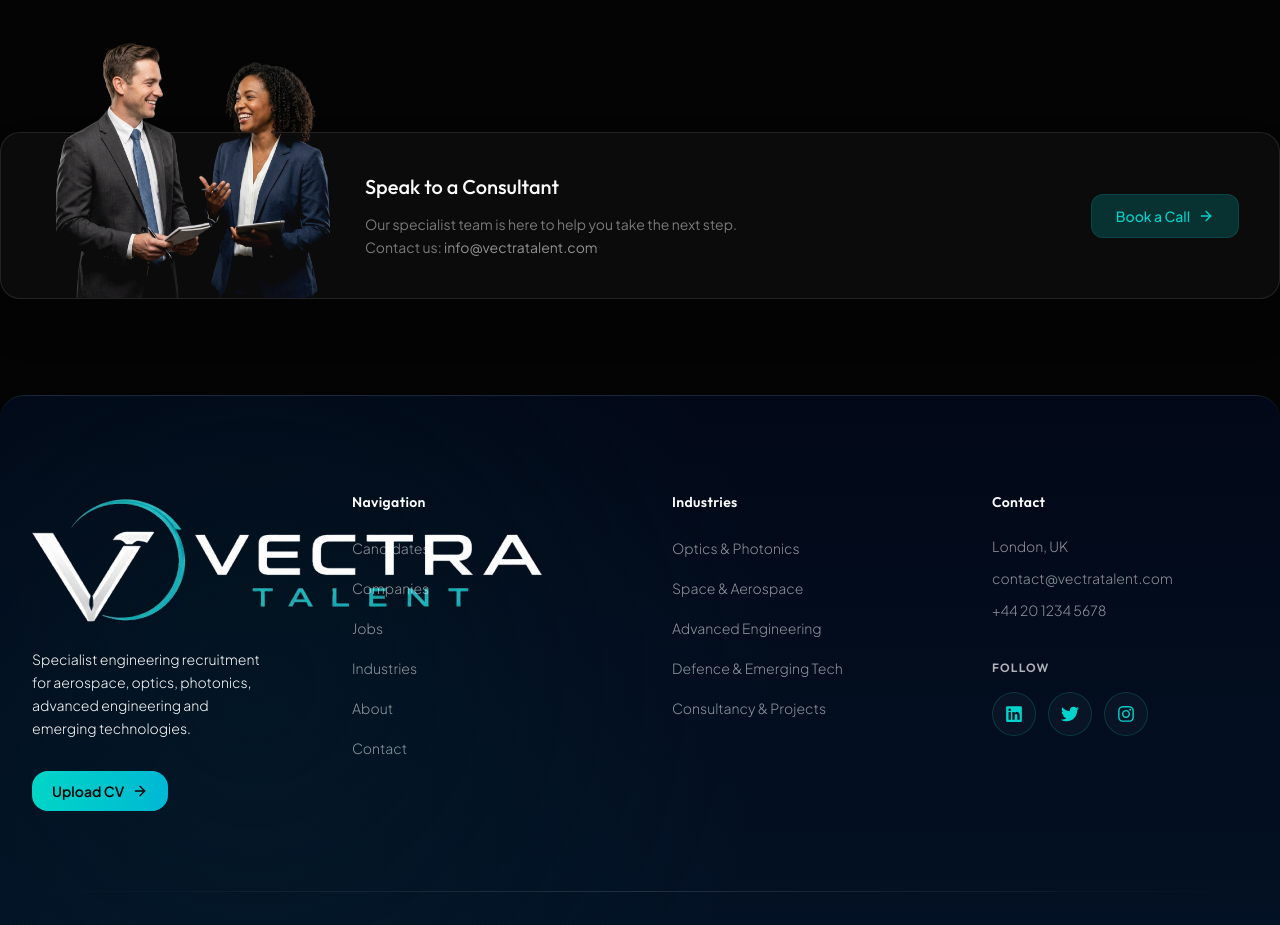
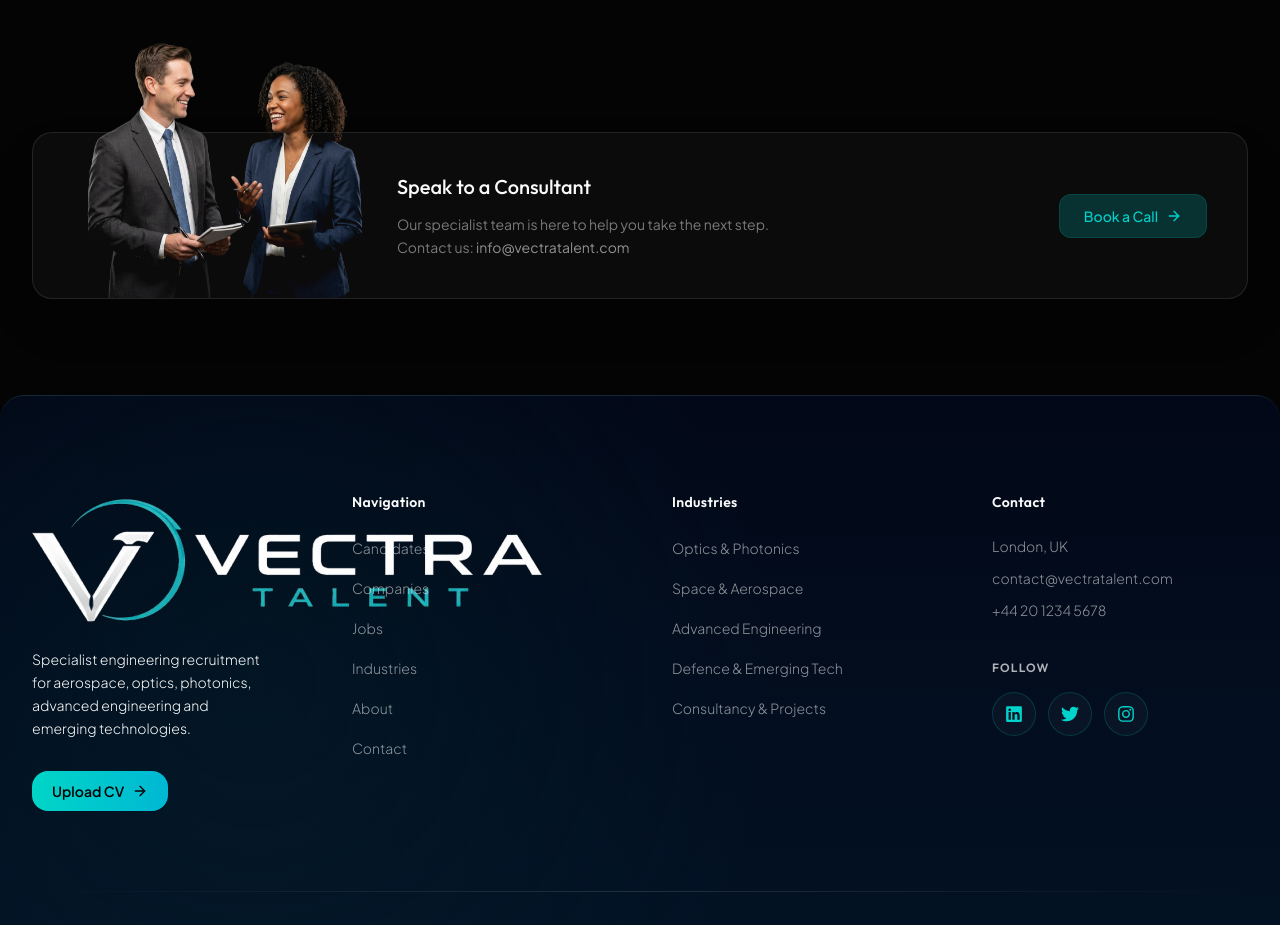
Before and after one commit to rakeshkarmaker/vectra-roojinoor-fullstack, a Next.js app in the folder frontend/: page /about in a window 1280 px wide. Shown: the part 2480-3405 px from the top of the page. Built offline with nearby package versions, Linux system fonts and the light colour scheme.

Commit message:
Feat: 205:210 UI updated about page.

```diff
--- a/frontend/app/(users)/about/page.tsx
+++ b/frontend/app/(users)/about/page.tsx
@@ -203,9 +203,11 @@
       </section>
 
       {/* Unified CTA */}
-      <div className="pb-16 lg:pb-24">
-        <ConsultantCTA />
-      </div>
+      <section className="pb-16 lg:pb-24">
+        <div className="max-w-7xl mx-auto px-4 sm:px-6 lg:px-8">
+          <ConsultantCTA />
+        </div>
+      </section>
 
     </main>
   );
```
